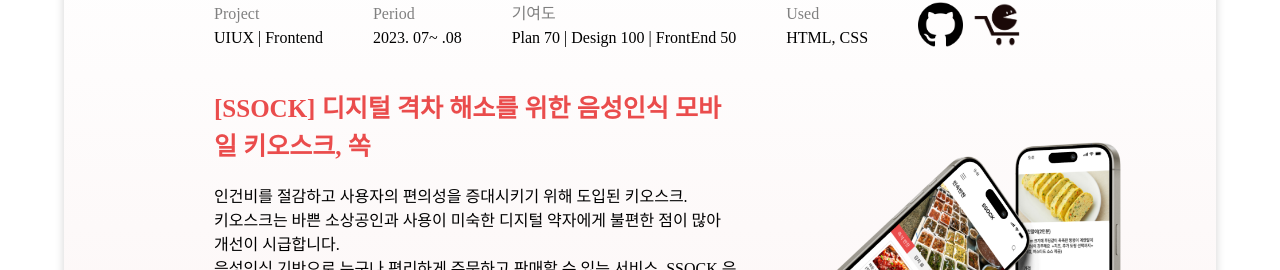
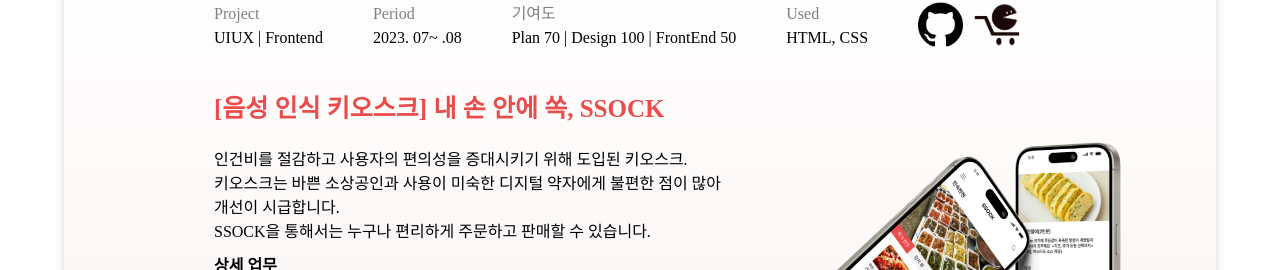
Before and after one commit to minibxx/MING, a React (Create React App) app: page /contact in a window 1280 px wide. Shown: the part 682-952 px from the top of the page. Built offline with nearby package versions, Linux system fonts and the light colour scheme; a web font is replaced by a local one.

Commit message:
포폴 내용 수정

```diff
--- a/src/component/portfolio/Ssock.jsx
+++ b/src/component/portfolio/Ssock.jsx
@@ -55,11 +55,11 @@
 			</div>
 			<Flex>
 				<div className='w-[55%]'>
-					<div className='text-[#EA4C4C] font-bold text-[25px] mb-[20px]'>[SSOCK] 디지털 격차 해소를 위한 음성인식 모바일 키오스크, 쏙</div>
+					<div className='text-[#EA4C4C] font-bold text-[25px] mb-[20px]'> [음성 인식 키오스크] 내 손 안에 쏙, SSOCK</div>
 					<div>인건비를 절감하고 사용자의 편의성을 증대시키기 위해 도입된 키오스크.</div>
 
 					<div>키오스크는 바쁜 소상공인과 사용이 미숙한 디지털 약자에게 불편한 점이 많아 개선이 시급합니다.</div>
-					<div className='mb-[10px]'>음성인식 기반으로 누구나 편리하게 주문하고 판매할 수 있는 서비스, SSOCK 은 어떠신가요?</div>
+					<div className='mb-[10px]'>SSOCK을 통해서는 누구나 편리하게 주문하고 판매할 수 있습니다.</div>
 					<div className='font-bold mt-[10px] mb-[3px]'>상세 업무</div>
 					<div>
 						바닐라 자바스크립트로 STT를 구현하여 음성으로 원하는 메뉴를 주문하고, 판매 목록에 없을 경우 '해당 메뉴는 판매하지 않습니다.' 라는 메시지를 구현해야 하는 상황이었습니다.
```
